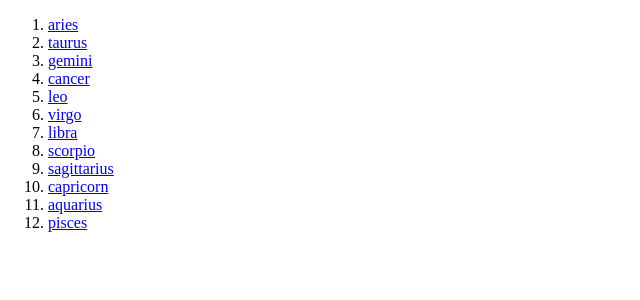
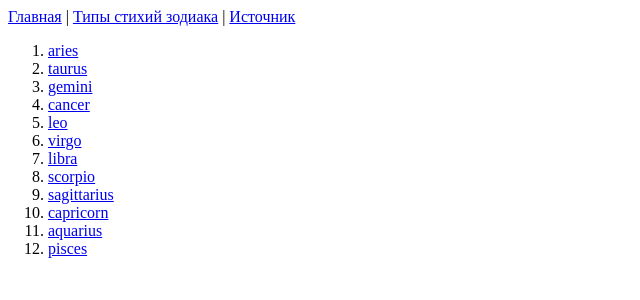
Before and after one commit to Zheka-m-p/My_Django_projects, a Django app: page /horoscope/ in a window 1280 px wide. Shown: the top 300 px of the page, without its empty margins (0-640 px from the left). Run offline with Django 5.2, Linux system fonts and the light colour scheme.

Commit message:
Добавлена навигация по гороскопу, через подключенный include в базовом html-e

```diff
--- a/Second_project/horoscope/templates/horoscope/base_horoscope.html
+++ b/Second_project/horoscope/templates/horoscope/base_horoscope.html
@@ -5,6 +5,11 @@
     <title>{% block title %} {% endblock title %}</title>
 </head>
 <body>
-    {% block body %} {% endblock body %}
+    <header>
+        {% include 'includes/navbar.html' %}
+    </header>
+    <main>
+        {% block body %}{% endblock body %}
+    </main>
 </body>
 </html>
--- a/Second_project/horoscope/templates/horoscope/index.html
+++ b/Second_project/horoscope/templates/horoscope/index.html
@@ -5,6 +5,7 @@
     <title>Title</title>
 </head>
 <body>
-
+    Пока что не зачем страница .
+    <br> Лишняя тварина
 </body>
 </html>
--- /dev/null
+++ b/Second_project/horoscope/templates/includes/navbar.html
@@ -0,0 +1,5 @@
+<nav>
+  <a href="{% url 'horoscope:home_horoscope' %}">Главная</a> |
+  <a href="{% url 'horoscope:types_element_zodiac' %}">Типы стихий зодиака</a> |
+  <a href="https://puzzle-english.com/directory/zodiac-sign">Источник</a>
+</nav>
--- a/Second_project/horoscope/urls.py
+++ b/Second_project/horoscope/urls.py
@@ -4,7 +4,7 @@ from . import views
 app_name = 'horoscope'
 
 urlpatterns = [
-    path('', views.index_horoscope, name='index_horoscope'),
+    path('', views.index_horoscope, name='home_horoscope'),
     # переходим на шаблоны
     path('type/', views.type_zodiac, name='types_element_zodiac'),
     path('type/<str:type_element>/', views.type_element, name='type_element'),
```
